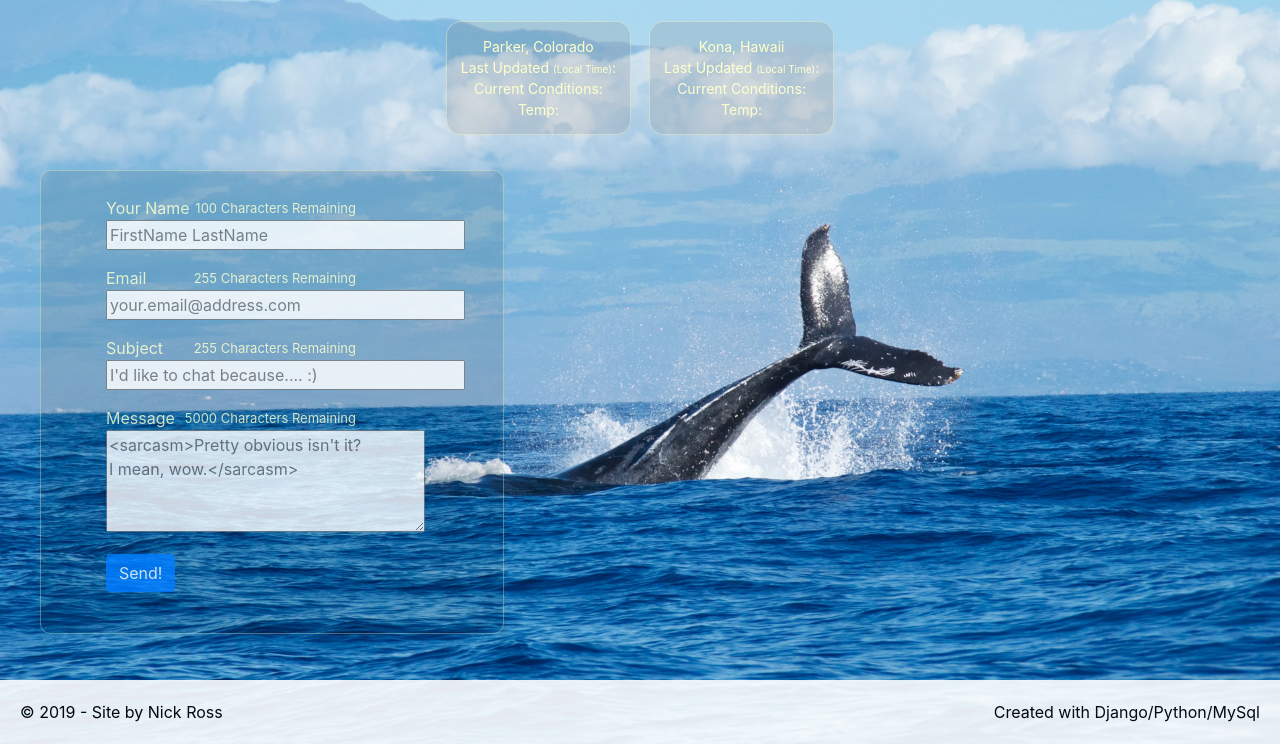
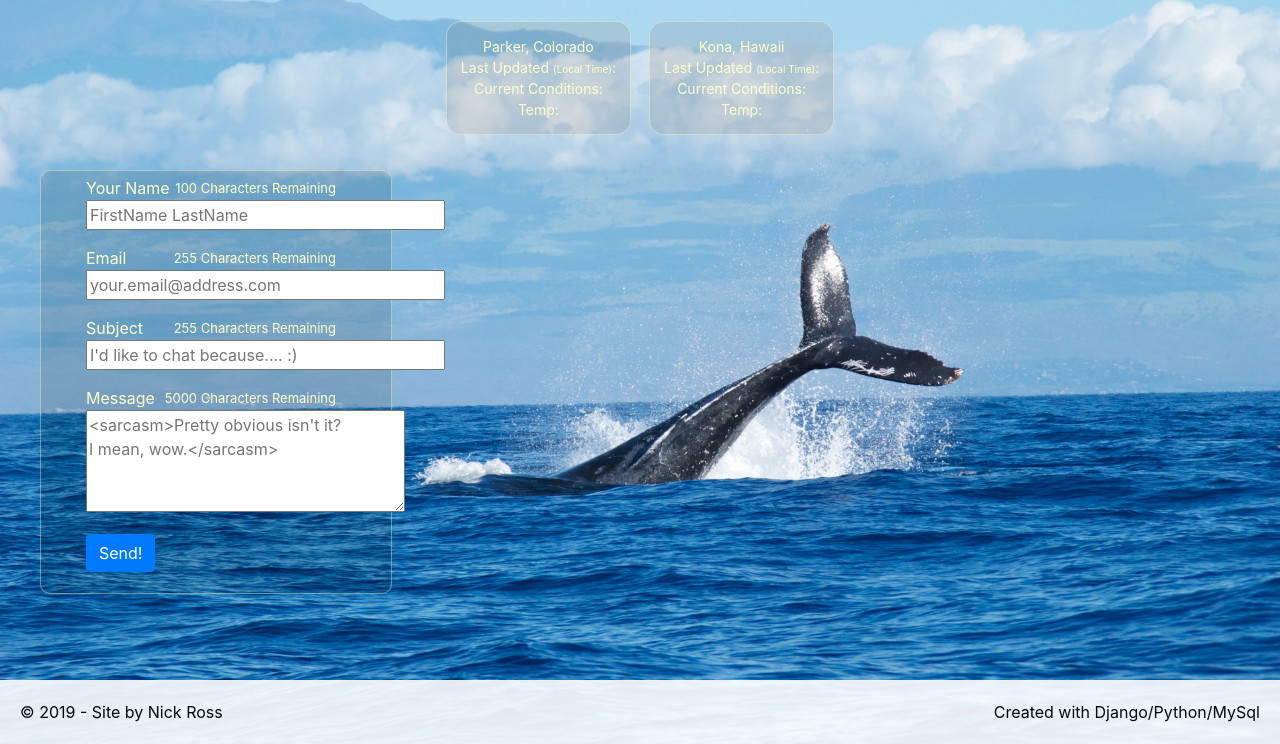
Before and after one commit to codecampNick/MySite2, a Django app: page /contact/ in a window 1280 px wide. Shown: the part 56-800 px from the top of the page. Run offline with Django 3.2, Linux system fonts and the light colour scheme; parts of the project's set-up code (start-up, migrations or seed data) failed here and were passed over; some libraries are stand-ins or nearby versions.

Commit message:
css change.  contact form

```diff
--- a/contact/static/css/contact.css
+++ b/contact/static/css/contact.css
@@ -9,3 +9,13 @@
     font-size:13px;
     /*color: indianred;*/
 }
+
+.contact-container{
+    background-color: rgba(0,0,0, 0.1);
+    color: rgba(255,255,204);
+    border-radius: 10px;
+    border: .1em solid rgba(255,255,204,.4);
+    /*opacity: .8;*/
+    padding: 5px;
+    width: 22em;
+}
--- a/contact/templates/contact_home.html
+++ b/contact/templates/contact_home.html
@@ -4,8 +4,8 @@
 {% block css %}<link rel="stylesheet" type="text/css" href="{% static 'css/contact.css' %}" />{% endblock css %}
 {% block nav_bar_contact %} active {% endblock nav_bar_contact %}
 {% block content %}
-    <div class="content content-container">
-        <div>
+    <div class="content">
+        <div class="contact-container">
             <form action="" method="post">
             {% csrf_token %}
                 <ul style="list-style: none;">
```
